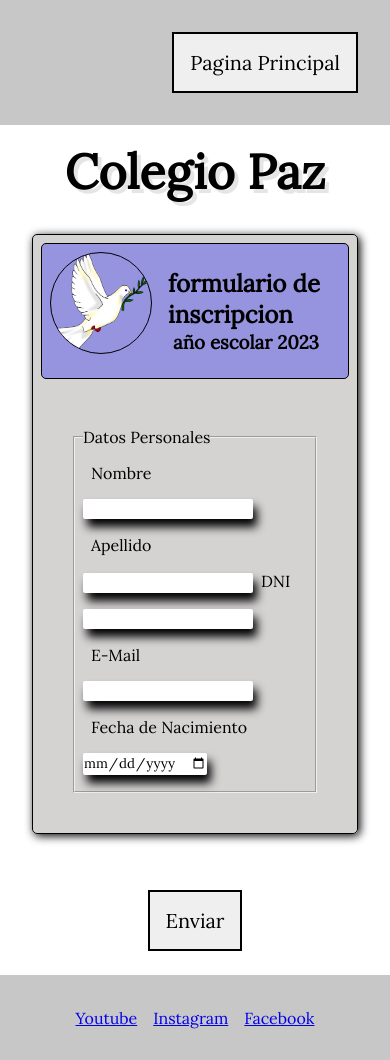
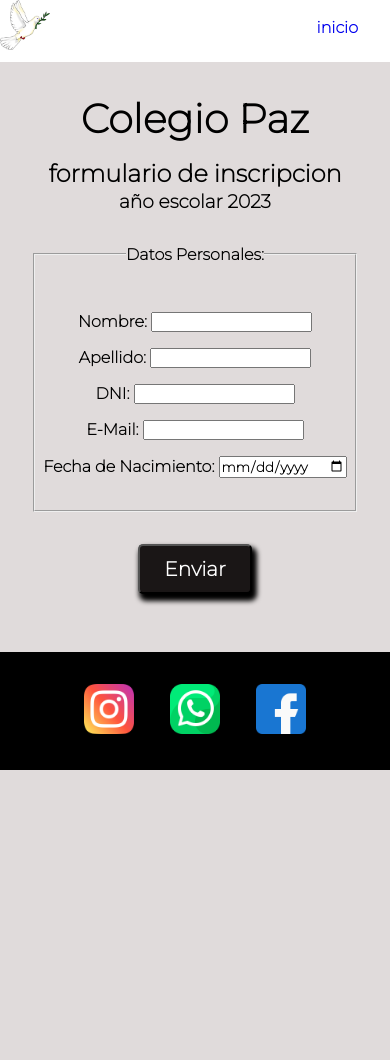
Before and after one commit to Sofimd/H1, a plain HTML site: page form.html in a window 390 px wide. After the commit the page ends 844 px from the top, so only its background shows below. Drawn offline with Linux system fonts and the light colour scheme.

Commit message:
creacion de carpeta js / extra media querys/ validacion de form

```diff
--- a/form.html
+++ b/form.html
@@ -10,77 +10,116 @@
 <link href="https://fonts.googleapis.com/css2?family=Lora&display=swap" rel="stylesheet">
 
 
+<link
+href="https://fonts.googleapis.com/css2?family=Lora&family=Montserrat:wght@200&display=swap"
+rel="stylesheet"
+/>
+
+
+
 <title>inscripcion</title>
 </head>
 <body class="contenedor">
 
+  <nav id="nav" class="navegador">
+    <section id="logo">
+      <img
+        src="./imagenes/logo paz.jpg"
+        alt="logo"
 
-        <nav class="navegador">
-<a href="index.html"><button>Pagina Principal</button></a>
+      />
+    </section>
+    <section id="links">
+      <a href="./index.html">inicio</a>
 
-        </nav>
+    </section>
+  </nav>
 
 
 
-<section class="principal">
+
+<section id="main">
 
 <h1>Colegio Paz</h1>
 <section id="formulario">
 
 <section id="titulo">
-  <img src="./imagenes/logo paz.jpg" alt="logo" width="100" height="100">
-  <section id="periodo">
+
+
     <h2>formulario de inscripcion</h2>
     <h3>año escolar 2023</h3>
-  </section>
+
 
 </section>
 
 
-    <form id="formprincipal" action="/formulario" method="post">
+    <form id="form-principal">
         <fieldset>
-          <legend>Datos Personales</legend>
+          <legend>Datos Personales:</legend>
+<section>
+  <label for="name">Nombre:</label>
+          <input type="text" id="name" name="name"  required>
+</section>
 
-          <label for="name">Nombre</label>
-          <input type="text" id="name" name="name" placeholder=""required>
+<section>
+   <label for="lastname">Apellido:</label>
+          <input type="text" id="lastname" name="lastname" maxlength="100" required/>
+</section>
+<section>
+  <label for="dni">DNI:</label>
+          <input type="number" id="dni" name="dni" min="0" required />
+</section>
 
-          <label for="lastname">Apellido</label>
-          <input type="text" id="lastname" name="lastname" maxlength="100" required/>
-
-          <label for="dni">DNI</label>
-          <input type="number" id="dni" name="dni" min="0" required />
-
-          <label for="email">E-Mail</label>
+<section>
+  <label for="email">E-Mail:</label>
           <input type="email" id="email" name="email" required />
-
-          <label for="nacimiento">Fecha de Nacimiento</label>
+</section>
+<section>
+      <label for="nacimiento">Fecha de Nacimiento:</label>
           <input
             type="date"
             id="nacimiento"
             name="nacimiento"
             placeholder=""
             required
+
           />
+</section>
+
 
 
         </fieldset>
 
+           <section id="caja-mensaje">
+      <p id="mensaje"></p>
+    </section>
+   </section>
+     <button id="boton" type="button" onclick="validarForm()">Enviar</button>
+    </section>
+
+
+
 
       </form>
 
-    </section>
-     <button type="submit">Enviar</button>
-    </section>
-
-
-        <footer>
-          <a href="#">Youtube</a>
-          <a href="#">Instagram</a>
-          <a href="#">Facebook</a>
-
-        </footer>
 
 
 
+    <footer id="footer">
+      <section>
+        <a href="http://"
+          ><img src="./imagenes/instagram.png" alt="" width="50"
+        /></a>
+        <a href="http://"
+          ><img src="./imagenes/whatsapp.png" alt="" width="50"
+        /></a>
+        <a href="http://"
+          ><img src="./imagenes/facebook.png" alt="" width="50"
+        /></a>
+      </section>
+    </footer>
+
+
+     <script src="./js/form.js"></script>
 </body>
 </html>
--- /dev/null
+++ b/js/form.js
@@ -0,0 +1,70 @@
+const validarNombre = (pNombre) => {
+  let mensaje = "";
+  if (pNombre.length < 2) {
+    mensaje = `Debe ingresar un nombre correcto <br>`;
+  }
+  return mensaje;
+};
+
+const validarApellido = (pApellido) => {
+  let mensaje = "";
+  if (pApellido.length < 2) {
+    mensaje = `Debe ingresar un nombre apellido <br>`;
+  }
+  return mensaje;
+};
+
+const validarDni = (pDni) => {
+  let mensaje = "";
+  if (pDni <= 0 || pDni > 100000000) {
+    mensaje = "ingrese un numero de dni valido <br>";
+  }
+  return mensaje;
+};
+
+const validarMail = (pMail) => {
+  let mensaje = "";
+  const expReg =
+    /^[a-z0-9!#$%&'*+/=?^_`{|}~-]+(?:\.[a-z0-9!#$%&'*+/=?^_`{|}~-]+)*@(?:[a-z0-9](?:[a-z0-9-]*[a-z0-9])?\.)+[a-z0-9](?:[a-z0-9-]*[a-z0-9])?$/;
+  let esValido = expReg.test(pMail);
+  if (!esValido) {
+    mensaje = "ingrese un mail valido <br>";
+  }
+  return mensaje;
+};
+
+const validarForm = () => {
+  let mensaje;
+  let validationResult = true;
+  const nombre = document.getElementsByName("name")[0].value;
+  const apellido = document.getElementsByName("lastname")[0].value;
+  const dni = document.getElementsByName("dni")[0].value;
+  const mail = document.getElementsByName("email")[0].value;
+  const fnac = document.getElementsByName("nacimiento")[0].value;
+  const cajaMensaje = document.getElementById("caja-mensaje");
+  const p = document.getElementById("mensaje");
+
+  let mensNac = "";
+  if (!fnac) {
+    mensNac = "ingrese su fecha de Nacimiento <br>";
+  }
+
+  mensaje =
+    validarNombre(nombre) +
+    validarApellido(apellido) +
+    validarDni(dni) +
+    validarMail(mail) +
+    mensNac;
+
+  if (mensaje) {
+    validationResult = false;
+    cajaMensaje.classList.add("fail");
+    p.innerHTML = mensaje;
+  }
+
+  if (validationResult == true) {
+    mensaje = "todo ok!!!";
+    cajaMensaje.classList.add("success");
+    p.innerHTML = mensaje;
+  }
+};
--- a/styles/form.css
+++ b/styles/form.css
@@ -1,13 +1,13 @@
 * {
   margin: 0;
   padding: 0;
-  font-family: 'Lora', serif;
+  box-sizing: border-box;
+  font-family: "Montserrat", sans-serif;
+  font-weight: 900;
+
 }
 
 .contenedor {
-  background-size: contain;
-  height: 100%;
-  min-height: 100vh;
   display: grid;
   grid-template-columns: repeat(4, 1fr);
   grid-template-rows: 0.5fr 5fr 0.5fr;
@@ -15,136 +15,125 @@
     "nav nav nav nav"
     "cuerpo cuerpo cuerpo cuerpo"
     "footer footer footer footer";
-}
-
-.navegador {
-  background-color: rgba(14, 13, 13, 0.226);
-  grid-area: nav;
-  display: flex;
-  flex-direction: row;
-  align-items: center;
-  justify-content: flex-end;
+    background-color: rgb(224, 219, 219);
 
 
 }
 
-.principal {
+
+#nav {
+  grid-area: nav;
+  display: flex;
+  justify-content: space-between;
+  padding-bottom: 0.5rem;
+  background-color: white;
+
+}
+
+#nav a {
+  margin-right: 2rem;
+  text-decoration: none;
+}
+
+#links {
+  display: flex;
+  align-items: center;
+}
+
+#logo img{
+  width: 50px;
+  height: 50px;
+}
+
+#main{
   grid-area: cuerpo;
   display: flex;
   flex-direction: column;
   align-items: center;
+  margin: 2rem 0.5rem 2rem 0.5rem;
 }
 
-.footer {
-  grid-area: footer;
+#main h1{
+  font-size: 40px;
+  font-weight: 900;
+  margin-bottom: 1rem;
 }
 
-#titulo {
+#titulo{
   display: flex;
-  flex-direction: row;
-  justify-content: center;
-  border: solid black 1px;
-  border-radius: 5px;
-  background-color: rgba(0, 0, 255, 0.294);
-  margin: .5rem;
-  padding: .5rem;
+  flex-direction: column;
 }
 
-#formulario {
-  background-color: rgba(104, 91, 91, 0.274);
-  border: black solid 1px;
+#titulo h2{
+margin-bottom: .1rem;
+}
+
+#formulario{
+  display: flex;
+  flex-direction: column;
+  align-items: center;
+  text-align: center;
+}
+
+#form-principal{
+  display: flex;
+  flex-direction: column;
+  margin: 2rem .5rem 2rem .5rem ;
+}
+
+#boton{
+  background-color: rgb(26, 22, 22);
+  color: white;
+  font-size: 20px;
+  padding: .7rem 1.5rem;
   border-radius: 5px;
-  margin: 2rem;
-  box-shadow: 2px 2px 10px;
+  box-shadow:3px 5px 5px 2px black;
+}
+
+fieldset{
+  display: flex;
+  flex-direction: column;
+  padding: 2rem 0.5rem 2rem 0.5rem;
+}
+
+fieldset section{
+  margin-top: 1rem;
 
 }
 
-#formprincipal{
+#footer{
+  grid-area: footer;
   display: flex;
-  flex-direction:column;
-  padding: 2rem;
-
+  justify-content: center;
+  background-color: black;
+  padding: 2rem 0 2rem;
 }
 
-#periodo{
-  display: flex;
-  flex-direction: column;
-  padding: .5rem;
-  margin: .5rem;
-  justify-content: space-evenly;
-  align-items: center;
-}
-
-img{
-  border: black solid 1px;
-  border-radius: 90px;
-}
-
-nav a{
-
-  margin: .5rem;
-
-}
-
-h1{
-  margin-top: 1rem;
-  font-size: 3rem;
-  text-shadow:rgba(207, 204, 204, 0.514) 4px 4px ;
-
-}
-
-input,
-textarea {
-  border: none;
-  border-radius: 2px;
-  box-shadow: 4px 8px 10px black;
-  margin: 0.6em 0;
-  line-height: 1.5em;
-max-width: 20rem;
-  color: black;
-
-}
-
-footer {
-  background-color: rgba(14, 13, 13, 0.226);
-  grid-area: footer;
-  display: flex;
-  flex-direction: row;
-  justify-content: center;
-  align-items: center;
-
-
-}
-
-footer a {
-  margin: .5rem;
-}
-
-form fieldset{
-  padding: .5rem;
-  margin: .5rem;
- display: flex;
- flex-direction: row;
- flex-wrap: wrap;
- align-items: baseline;
-
-
-}
-
-form fieldset label{
-  margin: .5rem;
+#footer a{
+  margin: 0 1rem ;
 }
 
 
-button{
-border: 2px solid black;
-margin: 1.5rem;
-padding: 1rem;
-font-size: 20px
+
+#caja-mensaje p{
+  font-size: medium;
+ border-radius: 5px;
 }
 
-button:hover{
-  font: bold;
-  color: blue;
-  transform: scale(1.1, 1.1);
+.success{
+  background-color: rgb(129, 189, 40);
+   border: 1px black solid;
+  border-radius: 5px;
+  margin-top: 1rem;
+  font-weight: 900;
 }
+
+.fail{
+  background-color: red;
+  border: 1px black solid;
+  border-radius: 5px;
+  margin-top: .5rem;
+  padding: .5rem;
+  color: white;
+  font-weight: 900;
+}
```
Also changed, not shown: extra.html (+1 -1 lines), index.html (+0 -1 lines), styles/extra.css (line endings or trailing spaces).
